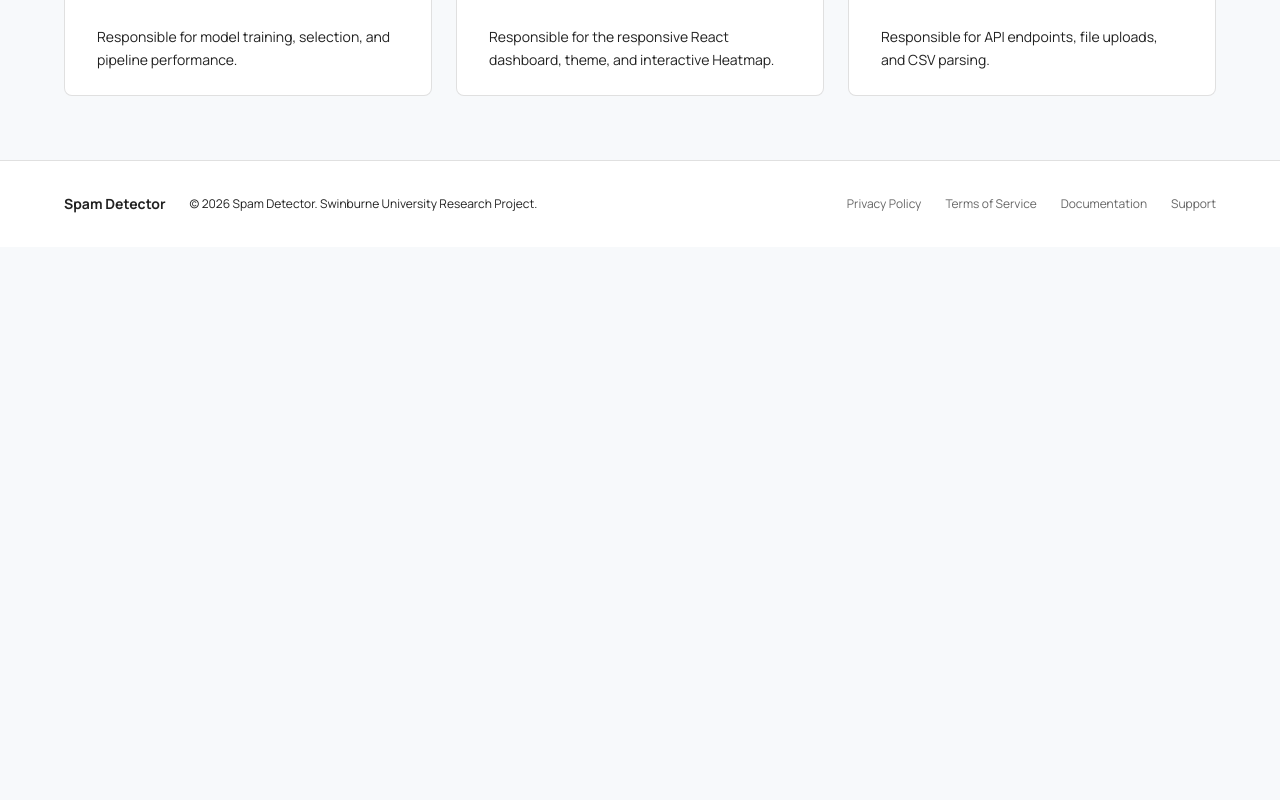
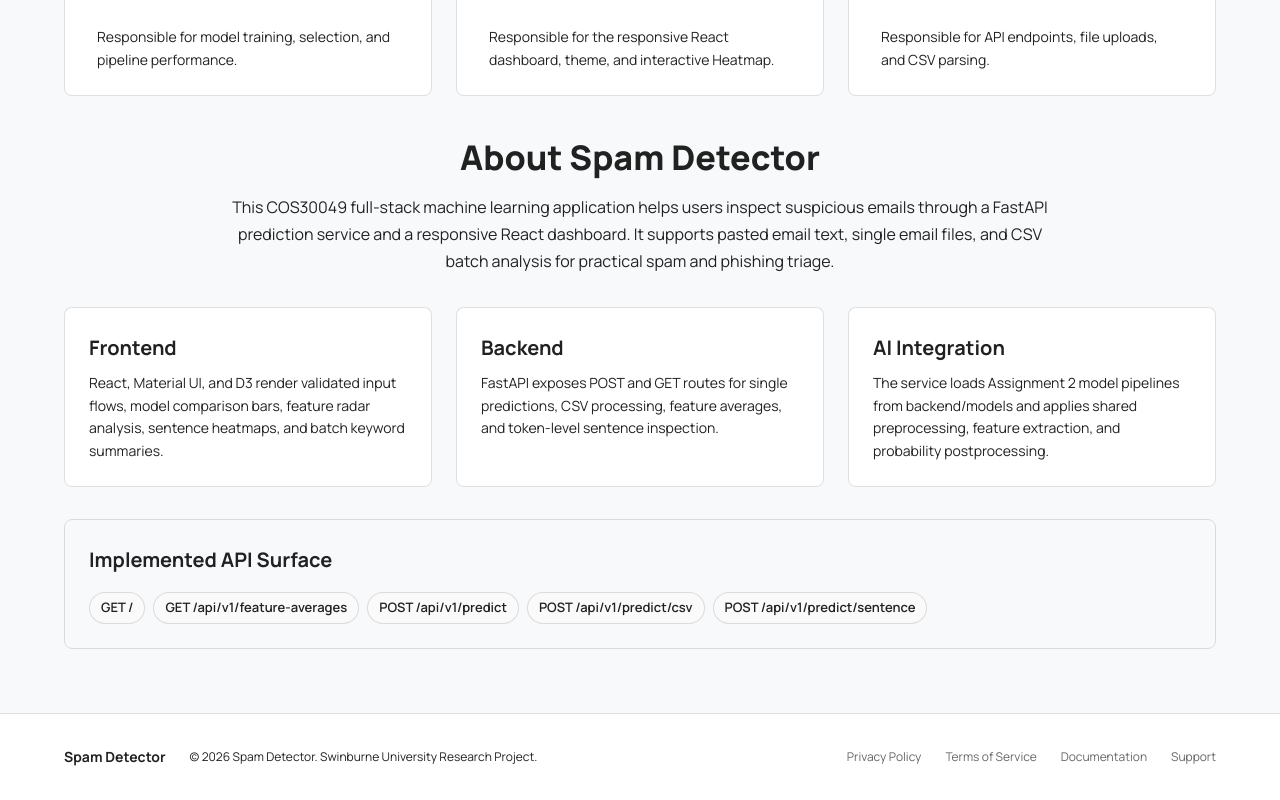
Before and after one commit to AungMoeThuam/cos30049-assignment3, a React (Vite) app in the folder email-spam-detection-web-app/: page / in a window 1280 px wide. Shown: the part 1548-2348 px from the top of the page. Before the commit the page ends 1795 px from the top, so only its background shows below. Built offline with nearby package versions, Linux system fonts and the light colour scheme.

Commit message:
Add about section to home page

```diff
--- a/email-spam-detection-web-app/src/layouts/RootLayout.jsx
+++ b/email-spam-detection-web-app/src/layouts/RootLayout.jsx
@@ -1,3 +1,4 @@
+import { useEffect } from "react"
 import { Outlet, useNavigate, useLocation } from "react-router"
 import {
   Typography,
@@ -11,12 +12,22 @@ import {
 
 const navLinks = [
   { label: "Home", path: "/" },
+  { label: "About", path: "/#about" },
   { label: "Email Checker", path: "/spam-check" },
 ]
 
 export default function RootLayout() {
   const navigate = useNavigate()
-  const { pathname } = useLocation()
+  const { pathname, hash } = useLocation()
+
+  useEffect(() => {
+    if (!hash) return
+
+    const target = document.querySelector(hash)
+    if (target) {
+      target.scrollIntoView({ behavior: "smooth", block: "start" })
+    }
+  }, [hash])
 
   return (
     <Box sx={{ display: "flex", flexDirection: "column", minHeight: "100vh", bgcolor: "background.default" }}>
@@ -51,7 +62,8 @@ export default function RootLayout() {
             {/* Nav links (hidden on mobile for simplicity, but let's keep them visible) */}
             <Box sx={{ display: "flex", gap: 3, ml: 4 }}>
               {navLinks.map(({ label, path }) => {
-                const isActive = pathname === path
+                const currentPath = `${pathname}${hash}`
+                const isActive = path.includes("#") ? currentPath === path : pathname === path
                 return (
                   <Button
                     key={path}
--- a/email-spam-detection-web-app/src/pages/HomePage.jsx
+++ b/email-spam-detection-web-app/src/pages/HomePage.jsx
@@ -307,6 +307,133 @@ export default function HomePage() {
             </Grid>
           ))}
         </Grid>
+
+        <Box
+          id="about"
+          sx={{
+            mt: 5,
+            mb: 3,
+            textAlign: "center",
+            scrollMarginTop: "88px",
+          }}
+        >
+          <Typography
+            variant="h4"
+            component="h3"
+            gutterBottom
+            sx={{
+              fontFamily: '"Manrope", sans-serif',
+              fontWeight: 800,
+              mb: 2,
+            }}
+          >
+            About Spam Detector
+          </Typography>
+          <Typography
+            variant="body1"
+            color="text.secondary"
+            sx={{
+              fontFamily: '"Manrope", sans-serif',
+              lineHeight: 1.7,
+              maxWidth: "820px",
+              mx: "auto",
+              mb: 4,
+            }}
+          >
+            This COS30049 full-stack machine learning application helps users inspect
+            suspicious emails through a FastAPI prediction service and a responsive
+            React dashboard. It supports pasted email text, single email files, and
+            CSV batch analysis for practical spam and phishing triage.
+          </Typography>
+        </Box>
+
+        <Grid container spacing={3} sx={{ mb: 4 }}>
+          {[
+            {
+              title: "Frontend",
+              desc: "React, Material UI, and D3 render validated input flows, model comparison bars, feature radar analysis, sentence heatmaps, and batch keyword summaries.",
+            },
+            {
+              title: "Backend",
+              desc: "FastAPI exposes POST and GET routes for single predictions, CSV processing, feature averages, and token-level sentence inspection.",
+            },
+            {
+              title: "AI Integration",
+              desc: "The service loads Assignment 2 model pipelines from backend/models and applies shared preprocessing, feature extraction, and probability postprocessing.",
+            },
+          ].map((item) => (
+            <Grid size={{ xs: 12, md: 4 }} key={item.title}>
+              <Card variant="outlined" sx={{ borderRadius: "8px", height: "100%" }}>
+                <CardContent sx={{ p: 3 }}>
+                  <Typography
+                    variant="h6"
+                    component="h4"
+                    sx={{
+                      fontFamily: '"Manrope", sans-serif',
+                      fontWeight: 700,
+                      mb: 1,
+                    }}
+                  >
+                    {item.title}
+                  </Typography>
+                  <Typography
+                    variant="body2"
+                    color="text.secondary"
+                    sx={{
+                      fontFamily: '"Manrope", sans-serif',
+                      lineHeight: 1.6,
+                    }}
+                  >
+                    {item.desc}
+                  </Typography>
+                </CardContent>
+              </Card>
+            </Grid>
+          ))}
+        </Grid>
+
+        <Box
+          sx={{
+            border: "1px solid",
+            borderColor: "divider",
+            borderRadius: "8px",
+            p: 3,
+          }}
+        >
+          <Typography
+            variant="h6"
+            component="h4"
+            sx={{
+              fontFamily: '"Manrope", sans-serif',
+              fontWeight: 700,
+              mb: 2,
+            }}
+          >
+            Implemented API Surface
+          </Typography>
+          <Box sx={{ display: "flex", flexWrap: "wrap", gap: 1 }}>
+            {[
+              "GET /",
+              "GET /api/v1/feature-averages",
+              "POST /api/v1/predict",
+              "POST /api/v1/predict/csv",
+              "POST /api/v1/predict/sentence",
+            ].map((endpoint) => (
+              <Chip
+                key={endpoint}
+                label={endpoint}
+                variant="outlined"
+                sx={{
+                  bgcolor: "grey.50",
+                  borderColor: "divider",
+                  borderRadius: "999px",
+                  fontFamily: '"Manrope", sans-serif',
+                  fontWeight: 600,
+                }}
+              />
+            ))}
+          </Box>
+        </Box>
       </Box>
     </Box>
   )
```
